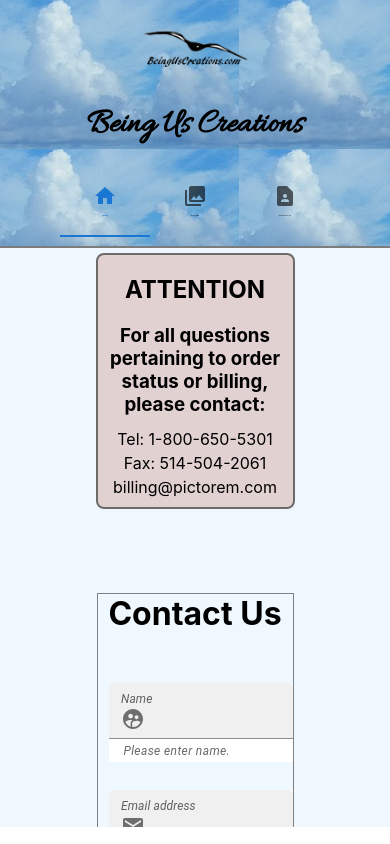
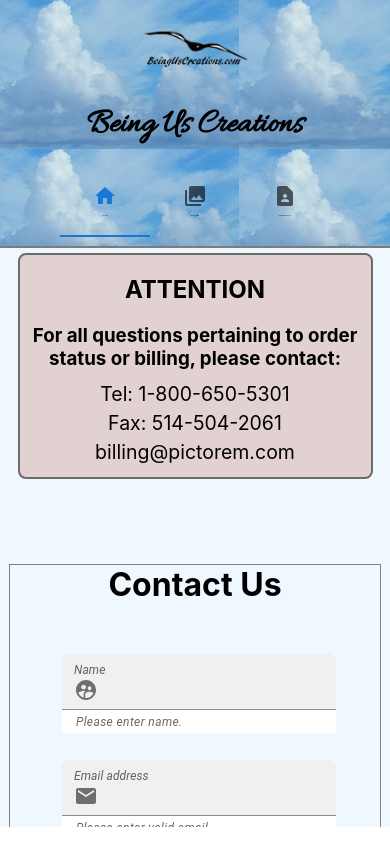
Before and after one commit to speights11/buscv2, a React (Create React App) app: page /contact in a window 390 px wide. Built offline with nearby package versions, Linux system fonts and the light colour scheme; a web font is replaced by a local one; what aws-amplify would draw is missing.

Commit message:
Contact responsive

```diff
--- a/src/App.scss
+++ b/src/App.scss
@@ -37,14 +37,6 @@
 .links {
   font-size: 4.5vw !important;
 }
-
-/* font-family: "Cinzel", serif; */
-/* font-family: "Cinzel Decorative", serif; */
-/* font-family: "Fredericka the Great", serif; */
-/* font-family: "Sacramento", cursive; */
-/* font-family: "Sevillana", cursive; */
-/* font-family: "Monsieur La Doulaise", cursive; */
-/* font-family: "Zeyada", cursive; */
 
 .footer {
   margin: 0px auto 5vh auto;
@@ -389,7 +381,27 @@
       font-size: 1.5vmax;
     }
   }
+
+  .billing {
+    width: 90vw;
+
+    & p {
+      font-size: 5vw;
+    }
+  }
+
+  .contact-form {
+    width: 95%;
+  }
 }
 
 // Smartphone Portrait
 @media only screen and (max-width: 479px) {}
+
+/* font-family: "Cinzel", serif; */
+/* font-family: "Cinzel Decorative", serif; */
+/* font-family: "Fredericka the Great", serif; */
+/* font-family: "Sacramento", cursive; */
+/* font-family: "Sevillana", cursive; */
+/* font-family: "Monsieur La Doulaise", cursive; */
+/* font-family: "Zeyada", cursive; */
```
